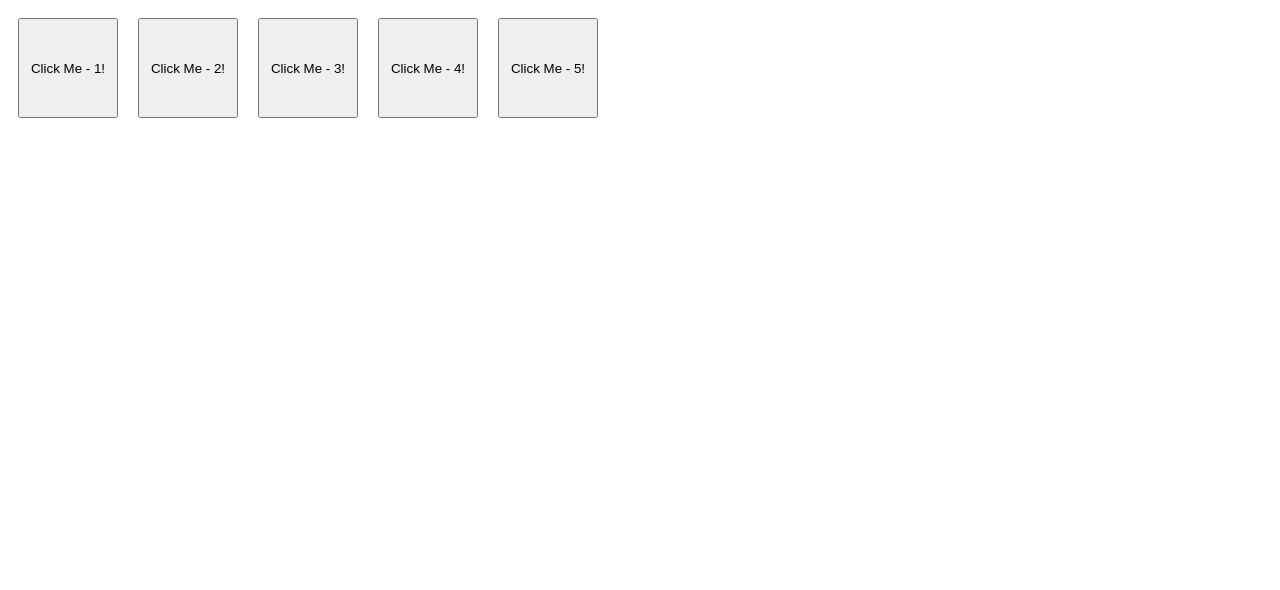
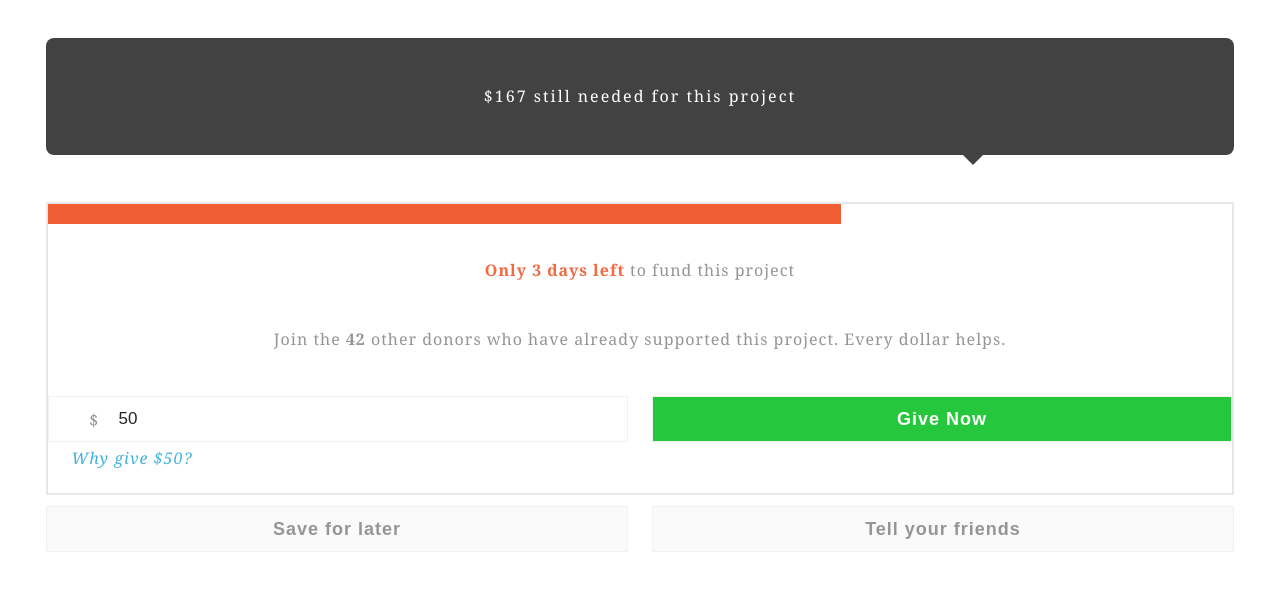
Before and after one commit to AnkitJSDev/Demo, a plain HTML site: page index.html in a window 1280 px wide. Drawn offline with Linux system fonts and the light colour scheme.

Commit message:
Funding UI Project

```diff
--- a/app.js
+++ /dev/null
@@ -1,41 +0,0 @@
-/*
-   createMultipleButtons fn - Create multiple dynamic buttons & attach a click event on them
-
-   numOfButtons : No of dynamic buttons to be created
-
-*/
-function createMultipleButtons(numOfButtons) {
-  if (numOfButtons <=0) {
-	return;
-  }
-
-  var btnContainer = document.createElement("div");						//btn container
-  btnContainer.setAttribute("id", "btn-container");
-
-  for (var i=0; i<numOfButtons; i++) {
-    var btn = document.createElement("button");							//create dynamic button
-	btn.setAttribute("name", "btn-" + (i+1));							//set name attribute with index starting from 1
-
-	var btntext = document.createTextNode("Click Me - " + (i+1) + "!");
-	btn.appendChild(btntext);
-
-	btnContainer.appendChild(btn);										//append dynamic buttons to btn container
-  }
-  document.body.appendChild(btnContainer);								//append btn container to body
-
-  btnContainer.addEventListener('click', function(event) {				//attach click listener to btn container
-	var targetElmnt = event.target;
-	if (targetElmnt.nodeName == "BUTTON") {
-		var btnName = targetElmnt.getAttribute("name");
-		var btnNameArray = btnName.split('-');
-		var btnIndex;
-		if (btnNameArray.length > 1) {
-			var btnIndex = btnNameArray[1]
-		}
-		console.log("Button Clicked!Name = " + btnName);
-		console.log("Button Clicked!Index = " + btnIndex);
-	}
-  }, false);
-}
-
-createMultipleButtons(5);
--- a/index.html
+++ b/index.html
@@ -1,20 +1,50 @@
 <!DOCTYPE html>
 <html>
 <head>
-  <meta charset="UTF-8">
-  <meta name="description" content="Harman Interview">
-  <meta name="keywords" content="Create multiple dynamic buttons and attach events on them">
-  <meta name="author" content="Ankit Agrawal">
-  <meta name="viewport" content="width=device-width, initial-scale=1.0">
-  <title>Harman Interview Demo</title>
-  <link rel="stylesheet" href="style.css">
+<meta name="viewport" content="width=device-width, initial-scale=1">
+<link rel="stylesheet" href="style.css">
 </head>
-<style>
+<body>
+<div class="full-container">
+	<div class="content-container">
+		<div class="fund-container">
+			<div class="hero">
+				<span id="currency">$</span><span id="pending-fund">167</span> still needed for this project
+			</div>
+		</div>
 
-</style>
-<body>
+		<div class="main-container">
+			<div class="progress-bar">
+			</div>
 
-<script defer src="app.js"></script>
+			<div class="text-container">
+				<div class="text text1"><span class="textColor">Only <span class="daysTOExpire">3</span> days left</span> to fund this project
+				</div>
+				<div class="text text2">Join the <span class="totalDonors">42</span> other donors who have already supported this project. Every dollar helps.
+				</div>
+			</div>
 
+			<div class="contribute-container">
+				<div class="test col input1">
+					<input type="text" value="50" required></input>
+				</div>
+				<div class="col input2">
+					<input type="button" value="Give Now" onclick="#">
+				</div>
+			</div>
+			<div class="text text3">Why give $50?</div>
+		</div>
+
+		<div class="btn-container">
+			<div class="col input1">
+				<input type="button" id="input3" value="Save for later" onclick="#">
+			</div>
+			<div class="col input2">
+				<input type="button" id="input4" value="Tell your friends" onclick="#">
+			</div>
+		</div>
+
+	</div>
+</div>
 </body>
 </html>
--- a/style.css
+++ b/style.css
@@ -1,5 +1,120 @@
-button {
-  width: 100px;
-  height: 100px;
-  margin:10px;
+* {
+    box-sizing: border-box;
 }
+body {
+	font-family: georgia, serif;
+}
+.full-container {
+	margin: 3%;
+}
+.hero {
+    position: relative;
+    background-color: #424242;
+    text-align: center;
+    padding: 4%;
+    color: white;
+    letter-spacing: 2px;
+	border-radius: 8px;
+}
+
+.hero:after {
+    content: '';
+    position: absolute;
+    top: 100%;
+    left: 56%;
+    right: 0;
+    margin: 0 auto;
+    width: 0;
+    height: 0;
+    border-top: solid 10px #424242;
+    border-left: solid 10px transparent;
+    border-right: solid 10px transparent;
+}
+.main-container {
+	margin: 4% 0 0 0;
+	border: 2px solid #e7e7e7;
+}
+.progress-bar {
+	background: #f15e33;
+    height: 20px;
+	width: 67%;
+}
+.text-container {
+	text-align: center;
+	padding: 1%;
+}
+.text {
+	padding: 2%;
+	color:#959595;
+	letter-spacing: 1px;
+}
+.textColor {
+	color: #f26942;
+	font-weight: bold;
+}
+.totalDonors {
+	font-weight: bold;
+}
+input {
+    margin: 3em;
+    padding-left: 2em;
+    padding-top: 1em;
+    padding-bottom: 1em;
+}
+
+
+.test {
+    position: relative;
+    display: inline;
+}
+
+.test:before {
+    content: '$';
+    position: absolute;
+    top: 33%;
+    left: 7%;
+    z-index: 1;
+	color: #8b8b8b;
+}
+.col {
+    float: left;
+    width: 50%;
+    margin: auto;
+    margin-top: 6px;
+}
+input, .btn {
+    width: 100%;
+    padding: 12px;
+    border: 1px solid #efefef;
+    margin: 5px 0;
+    opacity: 0.85;
+    display: inline-block;
+    font-size: 17px;
+    line-height: 20px;
+    text-decoration: none;
+}
+input[type="button"] {
+	background: #00be1c;
+	color: white;
+	font-weight: bold;
+    letter-spacing: 1px;
+	font-size: 18px;
+	cursor: pointer;
+}
+input[type="text"] {
+	padding-left: 12%;
+}
+.input1 {
+	padding-right: 1%;
+}
+.input2 {
+	padding-left: 1%;
+}
+.text3 {
+	color: #41b1dd;
+	font-style: italic;
+}
+#input3, #input4 {
+	background: #fafafa;
+	color: #838383;
+}
```
Also changed, not shown: 1 other file.
